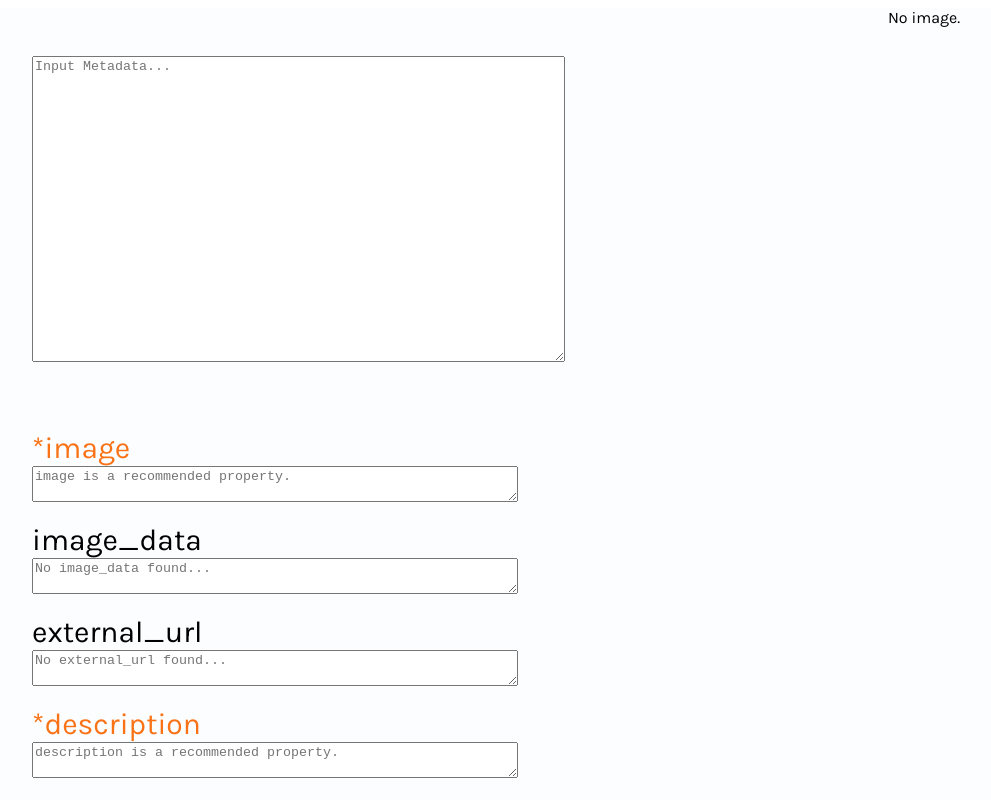
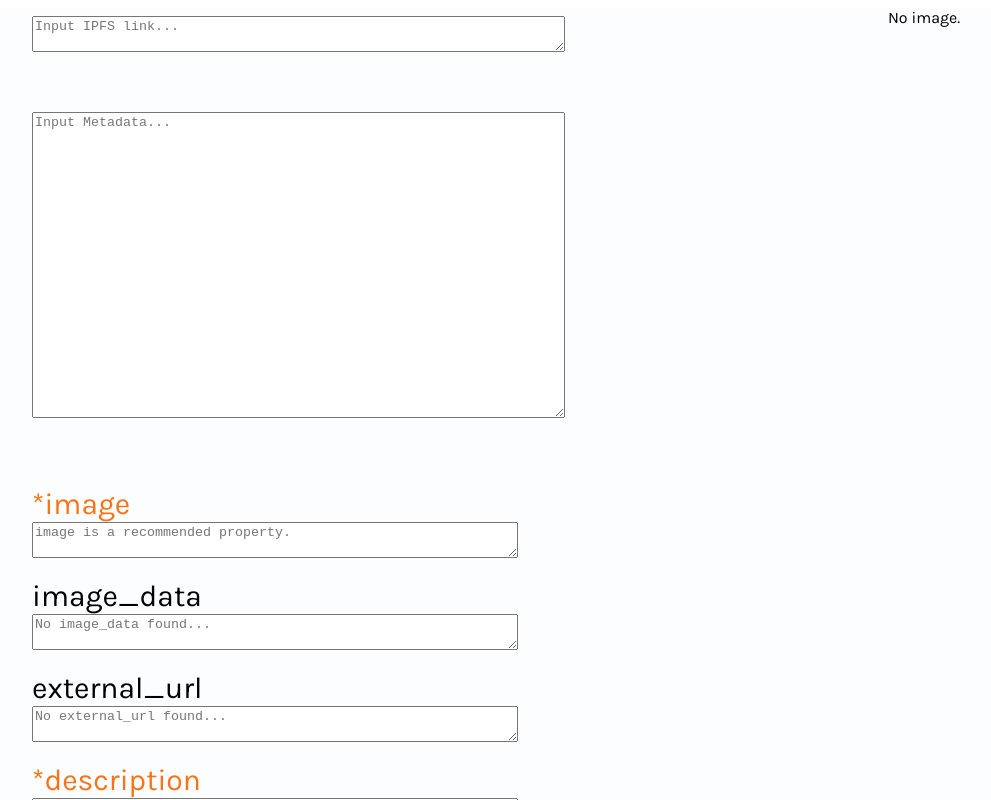
Before and after one commit to fn-Drew/Metadata-Preview, a React (Create React App) app: page / in a window 1280 px wide. Shown: the top 800 px of the page, without its empty margins (32-1023 px from the left). Built offline with nearby package versions, Linux system fonts and the light colour scheme.

Commit message:
installed axios and added import via ipfs link

```diff
--- a/package.json
+++ b/package.json
@@ -42,6 +42,7 @@
   },
   "devDependencies": {
     "autoprefixer": "^10.4.2",
+    "axios": "^0.25.0",
     "postcss": "^8.4.6",
     "prettier": "^2.5.1",
     "prettier-plugin-tailwindcss": "^0.1.5",
--- a/src/App.js
+++ b/src/App.js
@@ -1,5 +1,6 @@
 import "./App.css"
-import { useState, useReducer } from "react"
+import { useState, useReducer, useEffect } from "react"
+import axios from "axios"
 
 import RawJsonInput from "./Components/RawJsonInput"
 
@@ -9,6 +10,7 @@ import Attributes from "./Components/render/Attributes"
 import ExternalUrl from "./Components/render/ExternalUrl"
 import SchemaUI from "./Components/render/SchemaUI.js"
 import AnimationUrl from "./Components/render/AnimationUrl.js"
+import IpfsInput from "./Components/render/IpfsInput"
 
 function App() {
   const [rawJsonInput, setRawJsonInput] = useState([])
@@ -20,6 +22,7 @@ function App() {
   return (
     <div class="font-body grid h-full w-full w grid-cols-2 bg-[#fbfdff]">
       <div class="">
+        <IpfsInput setRawJsonInput={setRawJsonInput} />
         <RawJsonInput handleUserInput={handleRawJsonInput} />
         <div>
           <SchemaUI userInput={rawJsonInput} />
--- /dev/null
+++ b/src/Components/render/IpfsInput.js
@@ -0,0 +1,33 @@
+
+import { useEffect, useState } from "react"
+
+import axios from "axios"
+
+const IpfsInput = ({ setRawJsonInput }) => {
+  const [ipfsInput, setIpfsInput] = useState([])
+
+  const hook = () => {
+    axios
+      .get(ipfsInput)
+      .then(response => {
+        const jsonOutput = response.data
+        setRawJsonInput(jsonOutput)
+        console.log(jsonOutput)
+      })
+  }
+  useEffect(hook, [])
+
+  const handleIpfsInput = (event) => {
+    setIpfsInput(event.target.value)
+    hook()
+  }
+
+  return (
+    <div class="py-2 mx-14 w-full">
+      <textarea class="w-5/6 h-5/6 resize-y" value={ipfsInput} onInput={handleIpfsInput} placeholder="Input IPFS link..." />
+    </div>
+  )
+
+}
+
+export default IpfsInput
```
Also changed, not shown: 1 other file (tests, documents, lock files or other folders).
